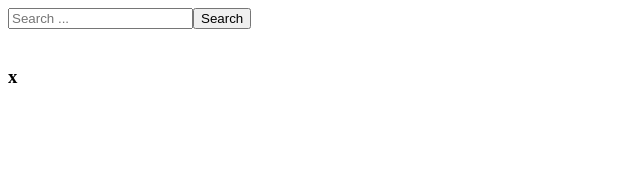
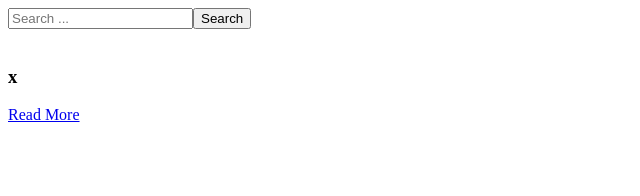
Before and after one commit to kacpi95/Project-Backend, a React (Create React App) app in the folder client/: page / in a window 1280 px wide. Shown: the top 196 px of the page, without its empty margins (0-640 px from the left). Built offline with nearby package versions, Linux system fonts and the light colour scheme.

Commit message:
add: Home.jsx

```diff
--- a/client/src/components/Home/Home.jsx
+++ b/client/src/components/Home/Home.jsx
@@ -1,5 +1,5 @@
 import styles from './Home.module.css';
-// import { Link } from 'react-router-dom';
+import { Link } from 'react-router-dom';
 
 export default function Home() {
   return (
@@ -15,7 +15,7 @@ export default function Home() {
           <img src='' alt='' className={styles.image} />
           <h3 className={styles.title}>x</h3>
           <p className={styles.location}></p>
-          {/* <Link className={styles.readMore}>Read More</Link> */}
+          <Link className={styles.readMore}>Read More</Link>
         </div>
       </div>
     </div>
```
